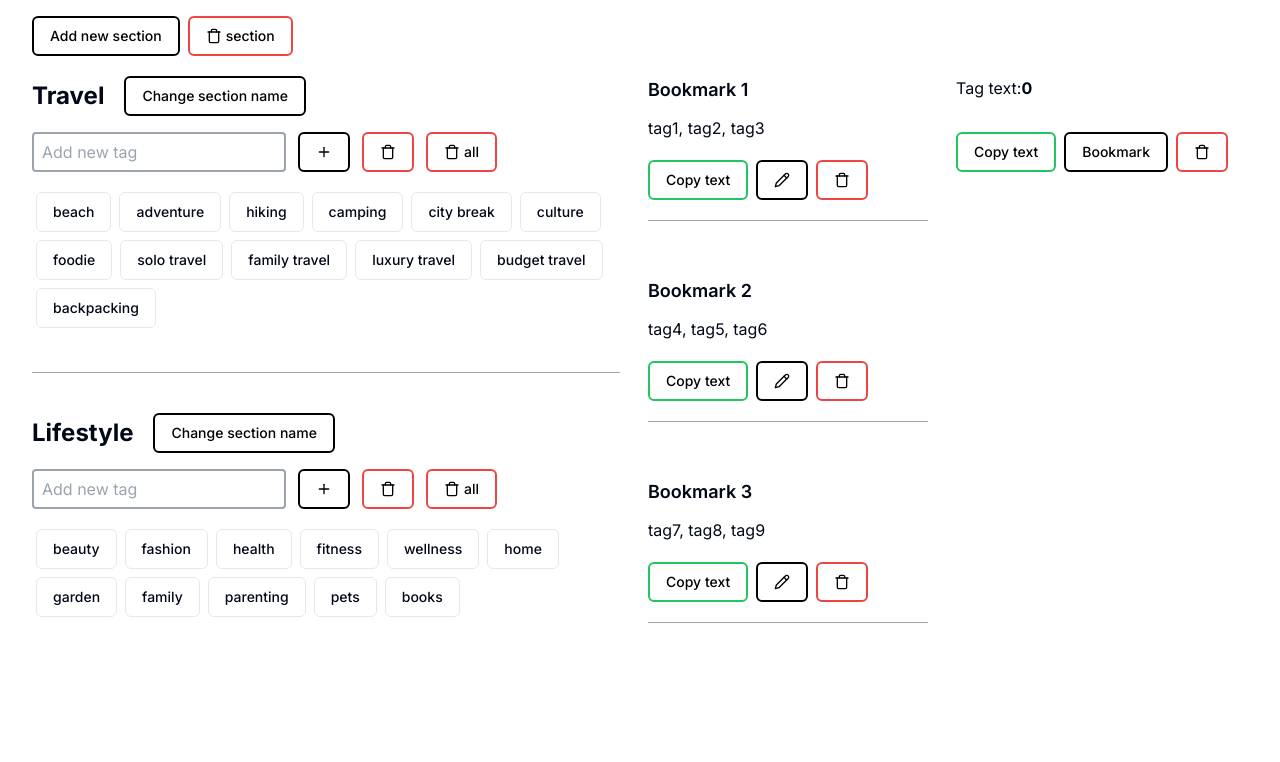
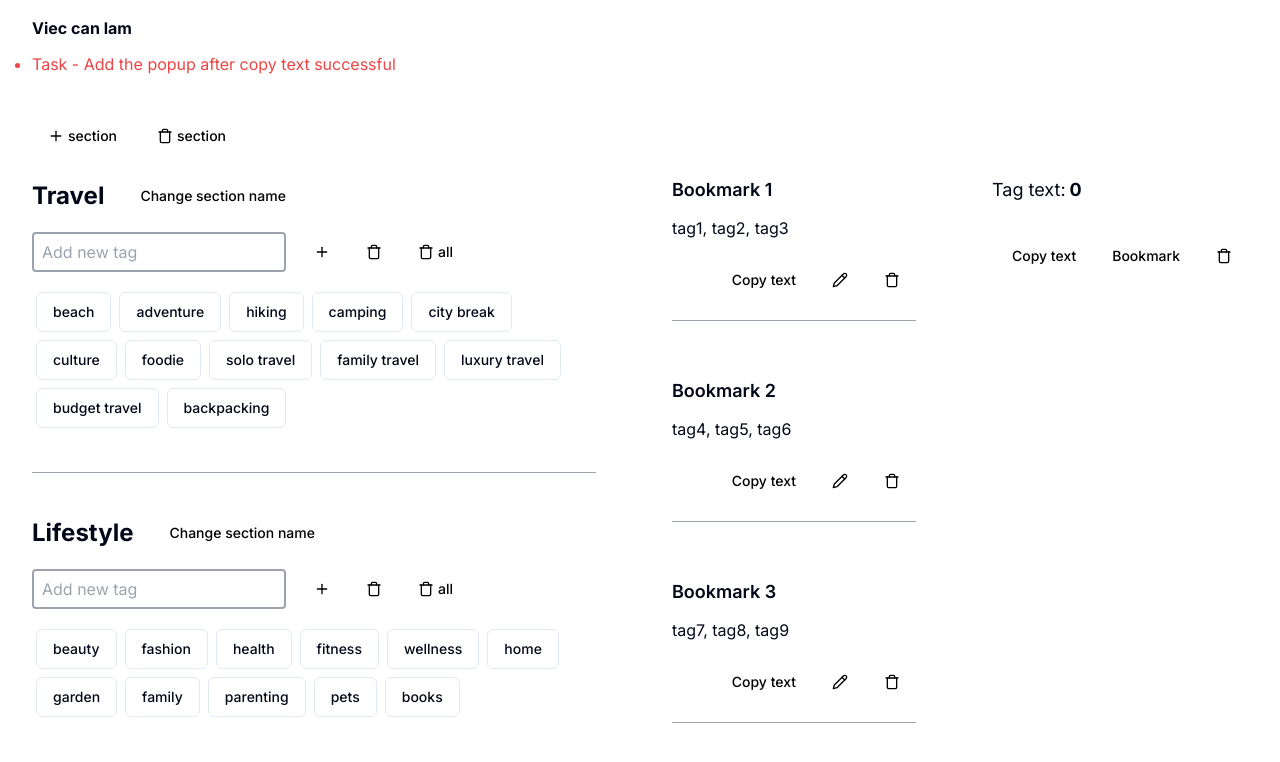
Before and after one commit to quangnvo/alata, a Next.js app in the folder front-end/: page / in a window 1280 px wide. Shown: the top 762 px of the page. Built offline with nearby package versions, Linux system fonts and the light colour scheme.

Commit message:
modify icons

```diff
--- a/front-end/components/BookmarkCard.tsx
+++ b/front-end/components/BookmarkCard.tsx
@@ -73,20 +73,21 @@ const BookmarkCard: React.FC<BookmarkCardProps> = ({ bookmark }) => {
 			</div>
 
 
-			<div className='flex gap-2'>
+			<div className='flex gap-1 justify-end'>
 				{/* Button Copy text in Bookmark */}
 				<Button
 					variant="alatagCopyText"
-					onClick={() => handleCopyToClipboard(bookmark.tags)}>
+					onClick={() => handleCopyToClipboard(bookmark.tags)}
+				>
 					Copy text
 				</Button>
 
 
-				{/* Button Update Bookmark */}
+				{/* Button Update, Edit Bookmark */}
 				<Dialog key={bookmark.tags[0]}>
 					<DialogTrigger asChild>
 						<Button
-							variant="alatagAdd"
+							variant="alatagEdit"
 						>
 							<Pencil size={16} />
 						</Button>
--- a/front-end/components/TagBoard.tsx
+++ b/front-end/components/TagBoard.tsx
@@ -18,7 +18,7 @@ import {
 } from "@/components/ui/dialog"
 
 // Import icon from lucide-react
-import { Trash } from 'lucide-react';
+import { Trash, Plus } from 'lucide-react';
 
 
 const TagBoard = () => {
@@ -44,6 +44,13 @@ const TagBoard = () => {
 	// Render UI for TagBoard
 	return (
 		<div>
+			<div className='mb-10'>
+				<h1 className='font-bold mb-3'>Viec can lam</h1>
+				<ul className='list-disc'>
+					<li className='text-red-500'>Task - Add the popup after copy text successful</li>
+				</ul>
+			</div>
+
 			<div className='flex gap-2'>
 				{/* Button Add new section */}
 				<Dialog>
@@ -52,7 +59,7 @@ const TagBoard = () => {
 							disabled={isDeleteSectionMode}
 							variant="alatagAdd"
 						>
-							Add new section
+							<Plus size={16} className='mr-1' />  section
 						</Button>
 					</DialogTrigger>
 
@@ -96,7 +103,7 @@ const TagBoard = () => {
 				{/* End of Button Delete section */}
 			</div>
 
-			<div className="grid grid-cols-12 gap-4">
+			<div className="grid grid-cols-12 gap-16">
 				{/* Tag sections */}
 				<div className='col-span-6'>
 
--- a/front-end/components/TagSection.tsx
+++ b/front-end/components/TagSection.tsx
@@ -166,7 +166,7 @@ const TagSection: React.FC<TagSectionProps> = ({ section, isDeleteSectionMode })
 						<DialogTrigger asChild>
 							<Button
 								disabled={isDeleteSectionMode}
-								variant="alatagAdd"
+								variant="alatagEdit"
 							>
 								Change section name
 							</Button>
@@ -258,7 +258,7 @@ const TagSection: React.FC<TagSectionProps> = ({ section, isDeleteSectionMode })
 
 			</div>
 
-			<div className='flex gap-3'>
+			<div className='flex gap-1'>
 				<form
 					onSubmit={(e) => {
 						e.preventDefault();
--- a/front-end/components/TagTextAddedArea.tsx
+++ b/front-end/components/TagTextAddedArea.tsx
@@ -44,8 +44,8 @@ const TagTextAddedArea = () => {
 
 	return (
 		<div className='flex flex-col gap-3'>
-			<p className='mb-2'>Tag text:
-				<span className='font-bold'>
+			<p className='mb-2 text-lg'>Tag text:
+				<span className='font-bold ml-1'>
 					{tags[0] == "" ? "0" : tags.length}
 				</span>
 			</p>
@@ -54,7 +54,7 @@ const TagTextAddedArea = () => {
 				{tagTextAdded}
 			</p>
 
-			<div className='flex gap-2'>
+			<div className='flex gap-1 justify-end'>
 				{/* Button Copy text */}
 				<Button
 					onClick={handleCopyToClipboard}
--- a/front-end/components/ui/button.tsx
+++ b/front-end/components/ui/button.tsx
@@ -18,9 +18,10 @@ const buttonVariants = cva(
           "bg-secondary text-secondary-foreground hover:bg-secondary/80",
         ghost: "hover:bg-accent hover:text-accent-foreground",
         link: "text-primary underline-offset-4 hover:underline",
-        alatagDelete: "bg-white text-black border-2 border-red-500 hover:bg-gray-50",
-        alatagAdd: "bg-white text-black border-2 border-black hover:bg-gray-50",
-        alatagCopyText: "bg-white text-black border-2 border-green-500 hover:bg-gray-50",
+        alatagDelete: "bg-white text-black hover:bg-red-300",
+        alatagAdd: "bg-white text-black hover:bg-green-300",
+        alatagEdit: "bg-white text-black hover:bg-blue-200",
+        alatagCopyText: "bg-white text-black hover:bg-gray-200",
       },
       size: {
         default: "h-10 px-4 py-2",
```
